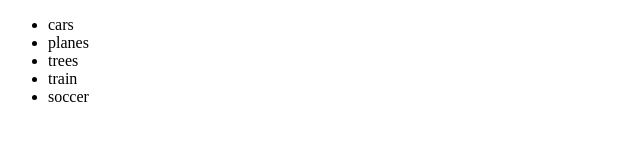
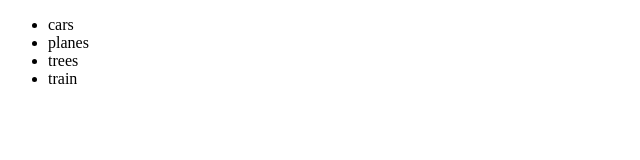
Before and after one commit to waucaylle/Wombots-Splash-Page, a plain HTML site: page index.html in a window 1280 px wide. Shown: the full height of the page, 0-640 px from the left. Drawn offline with Linux system fonts and the light colour scheme.

Commit message:
revised index.html

```diff
--- a/index.html
+++ b/index.html
@@ -11,7 +11,6 @@
 			<li>planes</li>
 			<li>trees</li>
 			<li>train</li>
-			<li>soccer</li>
 		</ul>
 	</div>
 </body>
```
